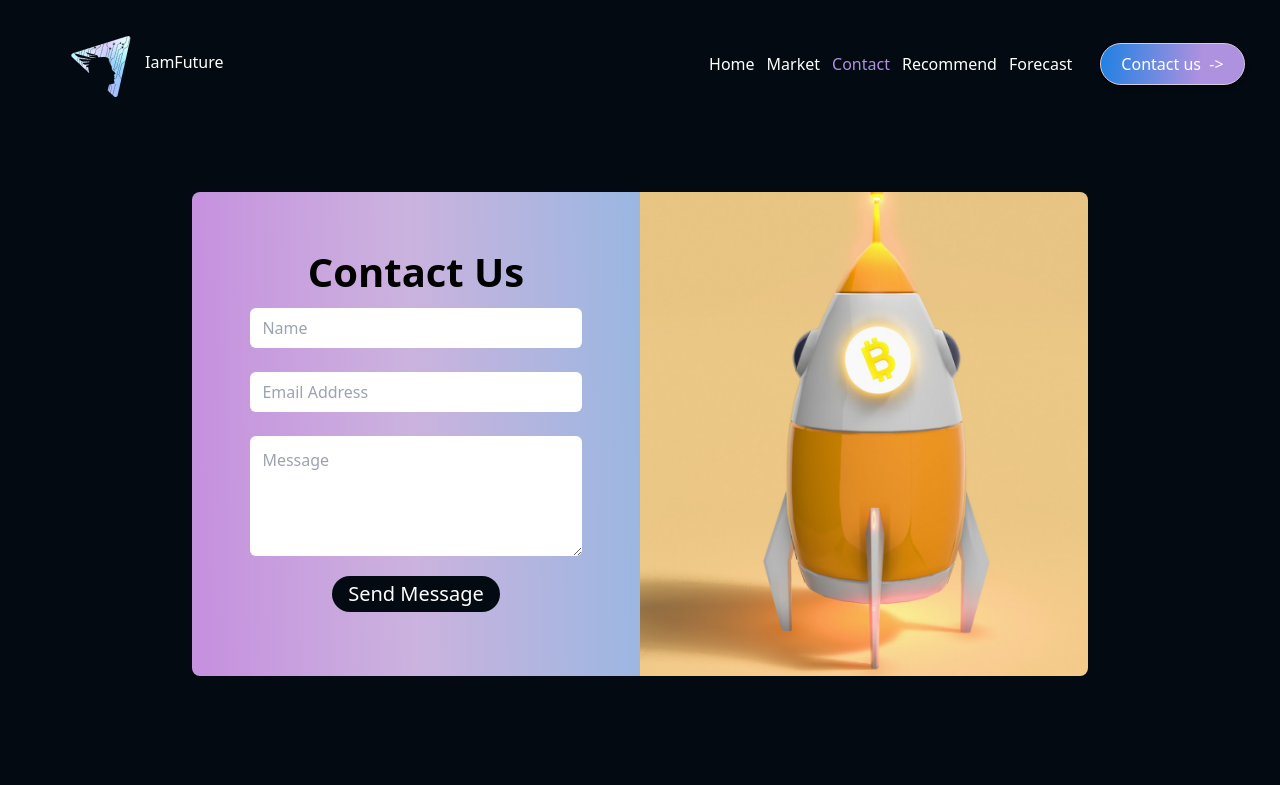
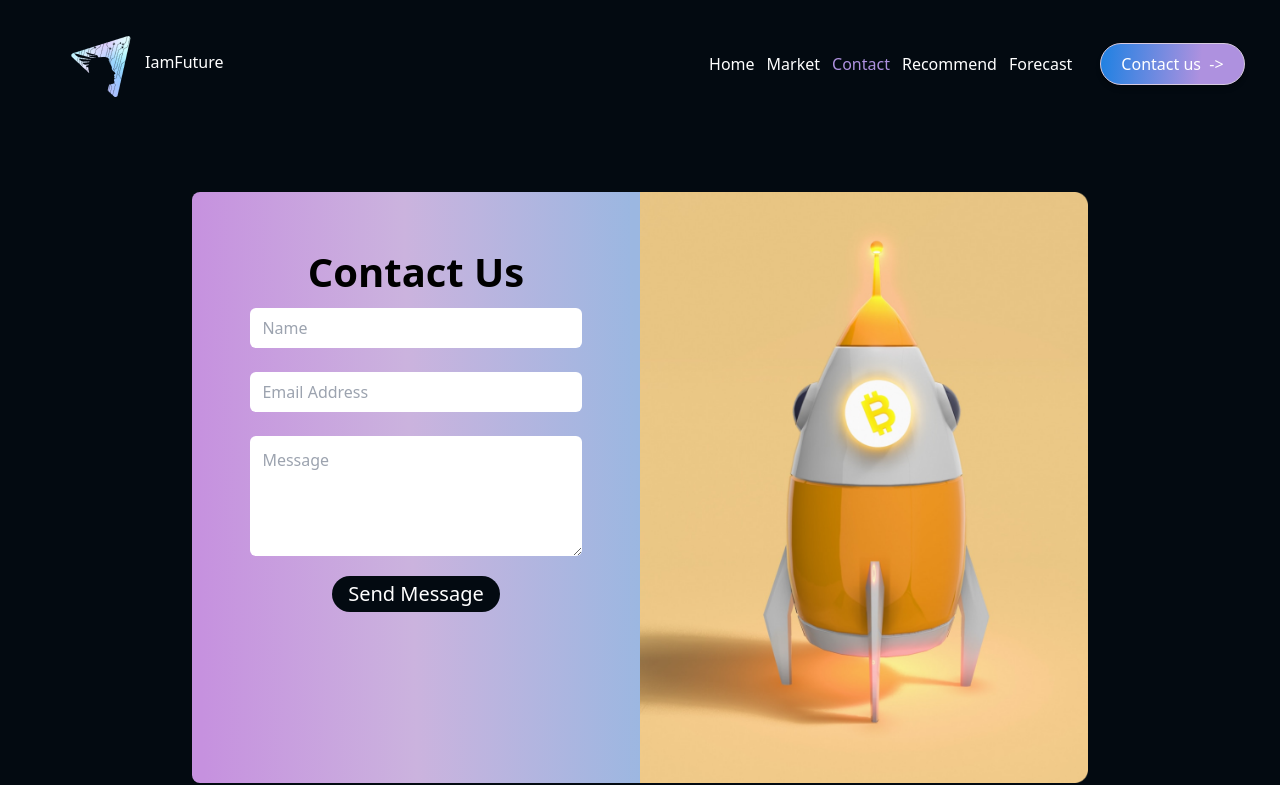
Before and after one commit to Dmitro1997/Foreacasting-landing-page, a React (Create React App) app: page /contact in a window 1280 px wide. Shown: the top 785 px of the page. Built offline with nearby package versions, Linux system fonts and the light colour scheme.

Commit message:
update contact us page

```diff
--- a/src/components/Contact/Contact.js
+++ b/src/components/Contact/Contact.js
@@ -1,4 +1,5 @@
 import React from "react";
+import Rocket from '../../assets/3DImages/Rocket.png';
 
 function Contact() {
     return(
@@ -17,7 +18,8 @@ function Contact() {
                         <button className="bg-[#030A11] px-4 py-1 rounded-full text-white text-sm md:text-lg">Send Message</button>
                     </div>
                 </div>
-                <div className="hidden md:w-[50%] bg-contact-img md:block rounded-r-lg">
+                <div className="hidden md:w-[50%] md:block rounded-r-lg">
+                    <img src={Rocket} className="md:w-full h-full" ></img>
                 </div>
             </div>
         </div>
```
